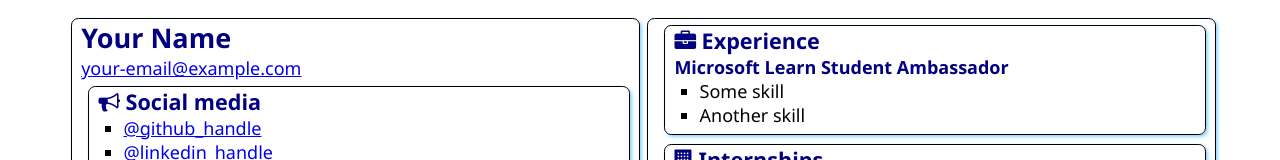
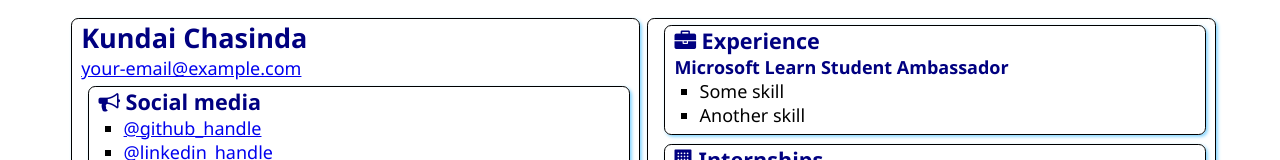
Before and after one commit to Kundai10/SATechnicalOnboarding, a plain HTML site: page src/index.html in a window 1280 px wide. Shown: the top 160 px of the page. Drawn offline with Linux system fonts and the light colour scheme.

Commit message:
Update index.html
Added my full name

```diff
--- a/src/index.html
+++ b/src/index.html
@@ -12,7 +12,7 @@
 <body>
     <main>
         <article class="box">
-            <h1>Your Name</h1>
+            <h1>Kundai Chasinda</h1>
             <div><a href="mailto:your.email@example.com">your-email@example.com</a></div>
 
             <section class="box">
```
